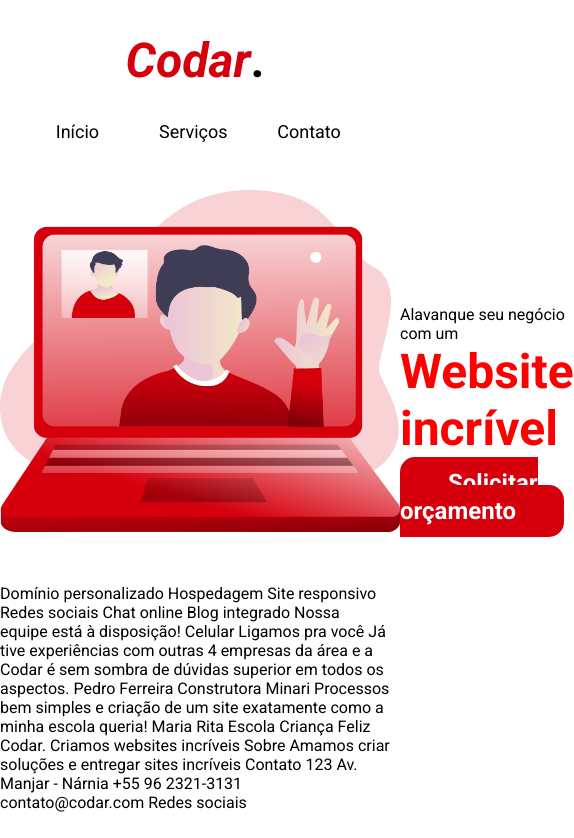
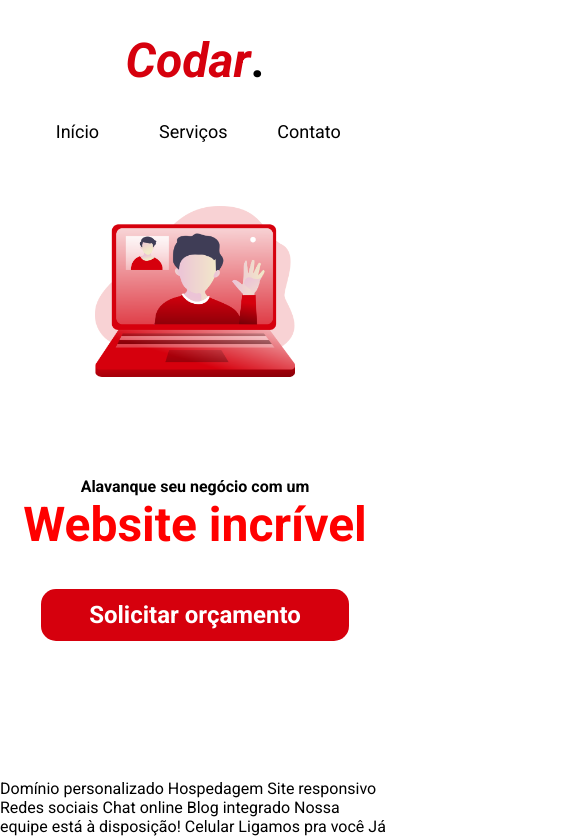
Before and after one commit to henriqueyun/codar, a plain HTML site: page index.html in a window 390 px wide. Shown: the top 838 px of the page, 574 px wide, since content can reach past the window. Drawn offline with Linux system fonts and the light colour scheme.

Commit message:
grid seems hard

```diff
--- a/css/header.css
+++ b/css/header.css
@@ -4,7 +4,7 @@
     grid-template-rows: 1fr 1fr 1fr;
 }
 
-.header-section section {
+.header-section div {
     display: grid;
     grid-template-rows: 2;
     grid-row: 2 / 4;
@@ -31,3 +31,38 @@
     color: red;
     font-size: xxx-large;
 }
+
+@media (max-width: 600px) {
+    .header-section {
+        margin-top: 1em;
+        display: grid;
+        justify-content: center;
+        grid-template-columns: 1fr;
+        grid-template-rows: 1fr 1fr 1fr;
+    }
+
+    .header-section div {
+        display: grid;
+        align-content: start;
+        text-align: center;
+        grid-row: 2 / 4;
+        padding-top: 3em;
+    }
+
+
+    .header-section div span {
+        align-self: stretch;
+        margin-top: 3em;
+    }
+
+    .header-section img {
+        width: 200px
+    }
+
+    .header-section picture {
+        width: 200px;
+        grid-row: 1 / 2;
+        margin: 0 auto;
+    }
+
+}
--- a/index.html
+++ b/index.html
@@ -27,14 +27,17 @@
     <section class="header-section">
         <picture>
             <source media="(min-width: 600px)" srcset="assets/video_call.png">
-            <img src="assets/video_call.png" alt="">
+            <img src="assets/video_call.png" alt="Illustration of a laptop with a web videocall ongoing">
         </picture>
-        <section>
+        <div>
             <span>
-                <p>Alavanque seu negócio com um</p>
+                <b>Alavanque seu negócio com um</b>
                 <h1 class="header-highlighted-text">Website incrível</h1>
             </span>
-            <span><a href="#" class="header-button"><b>Solicitar orçamento</b></a></span>
+            <span>
+
+                <a href="#" class="header-button"><b>Solicitar orçamento</b></a>
+            </span>
         </section>
     </section>
 </main>
```
